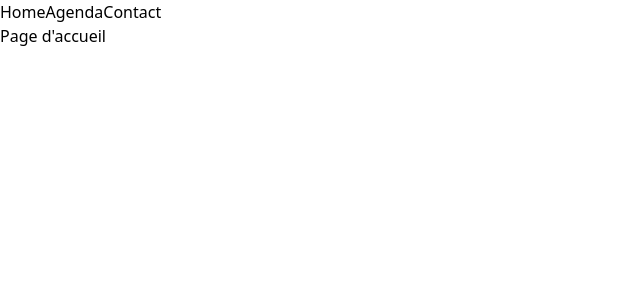
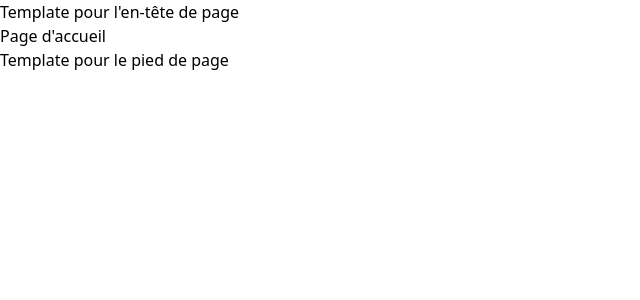
Before and after one commit to Hammachi-Dalil/projet_commun_semestre_2, a Vue app in the folder projet_commun_semestre2/: page / in a window 1280 px wide. Shown: the top 300 px of the page, without its empty margins (0-640 px from the left). Built offline with nearby package versions, Linux system fonts and the light colour scheme.

Commit message:
update de app.vue pour intégrer header et footer

```diff
--- a/projet_commun_semestre2/src/App.vue
+++ b/projet_commun_semestre2/src/App.vue
@@ -1,15 +1,13 @@
 <script setup lang="ts">
-	import { RouterLink, RouterView } from 'vue-router'
+	import { RouterView } from 'vue-router'
+  import Header from './components/HeaderPage.vue'
+  import Footer from './components/FooterPage.vue'
 </script>
 
 <template>
-  <header>
-    <nav>
-      <RouterLink to="/">Home</RouterLink>
-			<RouterLink to="/events">Agenda</RouterLink>
-      <RouterLink to="/contact">Contact</RouterLink>
-    </nav>
-  </header>
-
-  <RouterView />
+  <Header />
+    <main>
+      <RouterView />
+    </main>
+  <Footer />
 </template>
```
